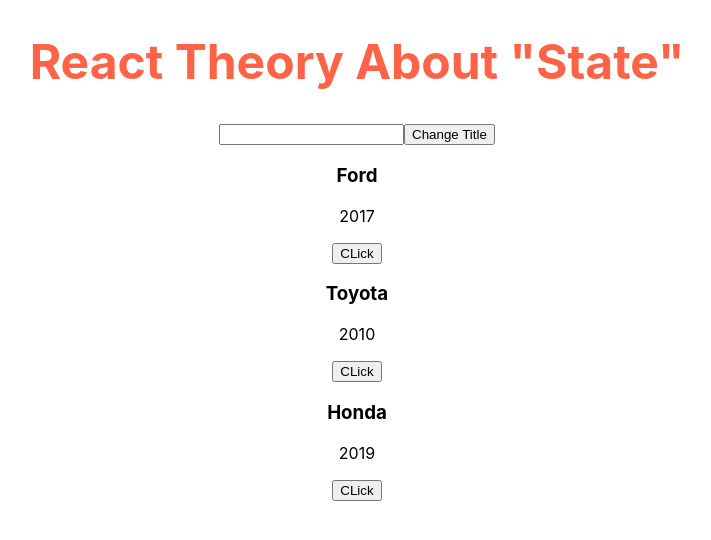
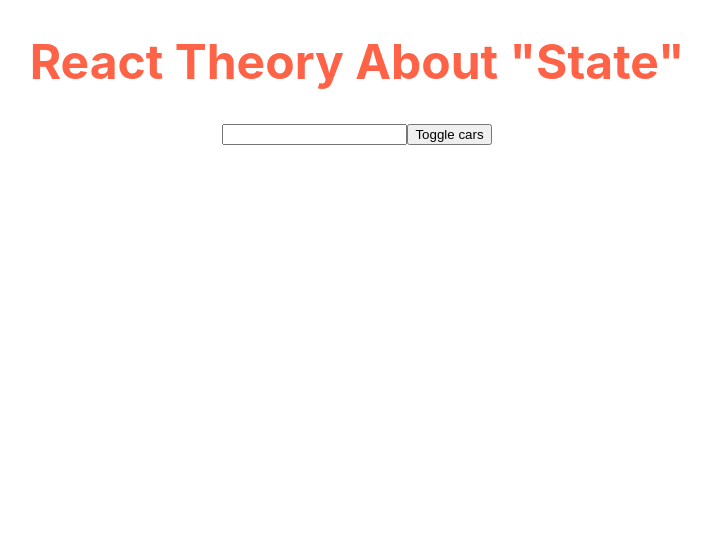
Before and after one commit to aleksey-lav/react-theory, a React (Create React App) app: page / in a window 1280 px wide. Shown: the top 540 px of the page, without its empty margins (283-994 px from the left). Built offline with nearby package versions, Linux system fonts and the light colour scheme.

Commit message:
two ways to create toggle (with '?' in jsx || with 'if' in js construction without jsx

```diff
--- a/src/App.js
+++ b/src/App.js
@@ -10,40 +10,44 @@
           {name: 'Toyota', year: '2010'},
           {name: 'Honda', year: '2019'}
       ],
-        pageTitle: 'React Theory About "State"'
+        pageTitle: 'React Theory About "State"',
+        showCars: false
     };
-    changeTitleHandler = (newTitle) => {
+    toggleCarsHandler = () => {
+        this.setState({
+            showCars: !this.state.showCars
+        })
+    };
+    changeTitleHandler = pageTitle => {
+        this.setState({pageTitle})
+    }
+
+   /* changeTitleHandler = (newTitle) => {
         // console.log("clicked")
-       /* const oldTitle = this.state.pageTitle
-        const newTitle = oldTitle + ' (changed)';*/
+       /!* const oldTitle = this.state.pageTitle
+        const newTitle = oldTitle + ' (changed)';*!/
         this.setState({
             pageTitle: newTitle
         })
-    };
+    };*/
 
-    handleInput = (event) => {
+    /*handleInput = (event) => {
         this.setState({
          pageTitle: event.target.value
         })
-    };
+    };*/
   render() {
       const divStyle = {
         // 'text-alegn' : 'center'
         textAlign: 'center'
       };
 
-      const cars = this.state.cars;
+      //const cars = this.state.cars;
 
-      return (
-      <div className="App" style={divStyle}>
-          <h1 style={{color: 'tomato', fontSize: '48px', fontWeight: '700'}}>{this.state.pageTitle}</h1>
-
-          <input type="text" onChange={this.handleInput}/>
-          <button
-              onClick={this.changeTitleHandler.bind(this, 'Changed')}>Change Title
-          </button>
-
-          {this.state.cars.map((car, index) => {
+      //second way to create toogle outside construction jsx
+      let cars = null;
+      if(this.state.showCars){
+          cars =  this.state.cars.map((car, index) => {
               return (
                   <Car
                       key={index}
@@ -52,7 +56,32 @@
                       onChangeTitle={() => this.changeTitleHandler(car.name)}
                   />
               )
-          })}
+          })
+      }
+      return (
+      <div className="App" style={divStyle}>
+          <h1 style={{color: 'tomato', fontSize: '48px', fontWeight: '700'}}>{this.state.pageTitle}</h1>
+
+          <input type="text" onChange={this.handleInput}/>
+          <button
+              onClick={this.toggleCarsHandler}>Toggle cars
+          </button>
+          {cars}
+
+          {/*first way to create toggle with jsx*/}
+         {/* {this.state.showCars ?
+              this.state.cars.map((car, index) => {
+                  return (
+                      <Car
+                          key={index}
+                          name={car.name}
+                          year={car.year}
+                          onChangeTitle={() => this.changeTitleHandler(car.name)}
+                      />
+                  )
+              })
+              : null
+          }*/}
 
          {/*<Car name={cars[0].name}
               year={cars[0].year}
@@ -73,5 +102,7 @@
       </div>
     );
   }
+
+
 }
 export default App;
```
